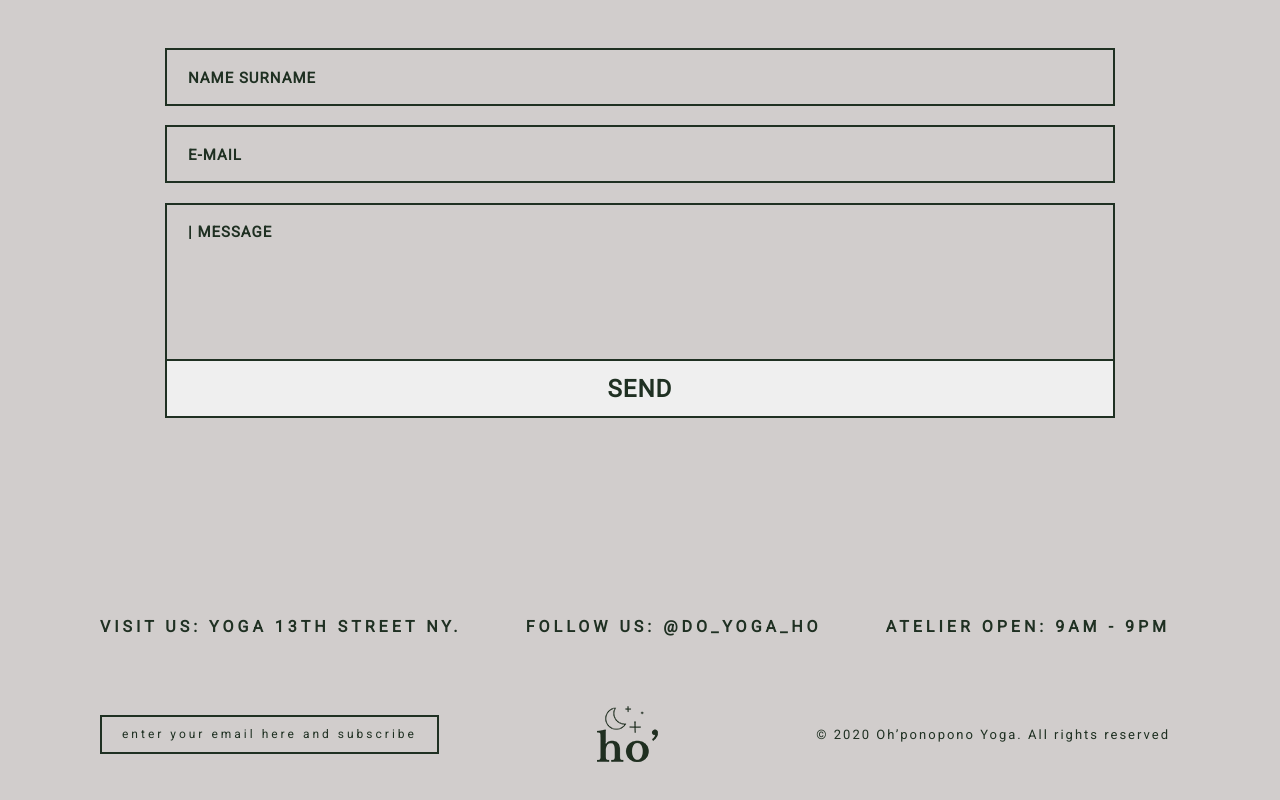
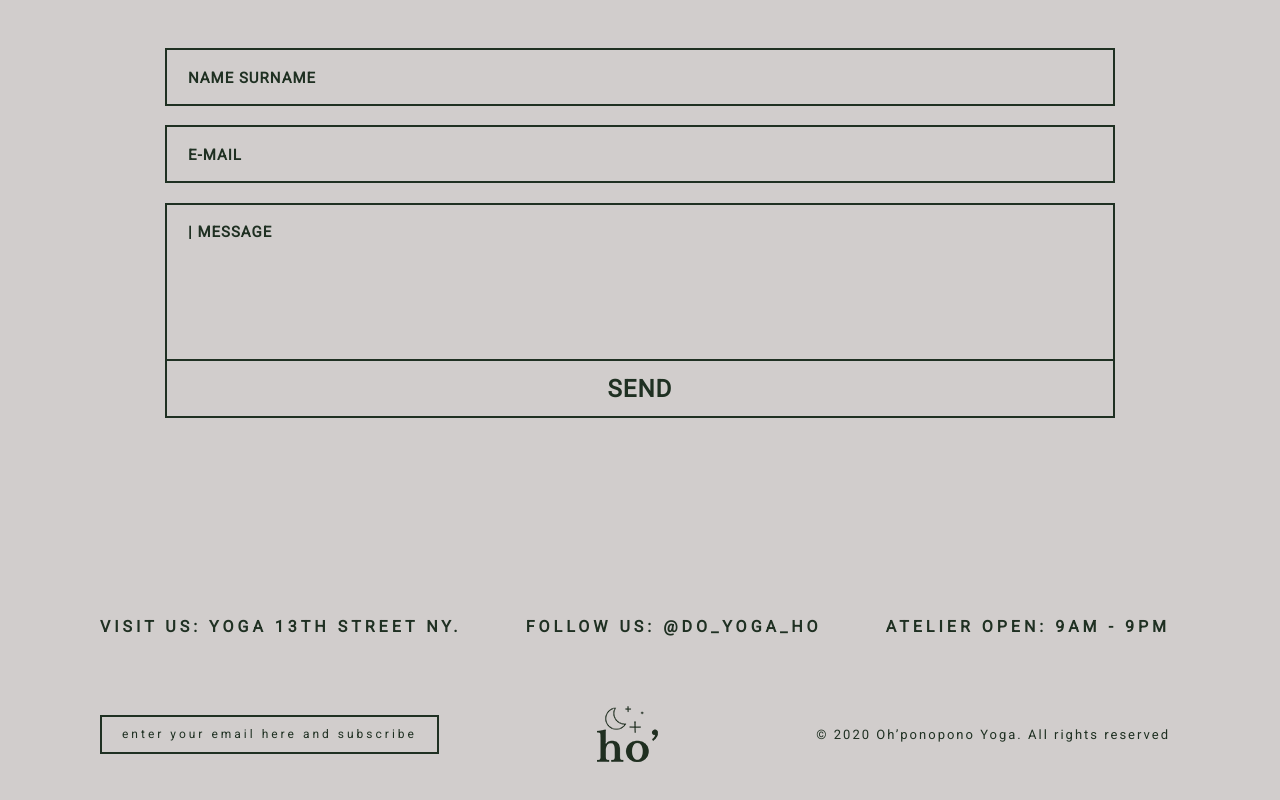
Before and after one commit to ArtemMartynow/ho, a Vue app: page / in a window 1280 px wide. Shown: the part 4095-4895 px from the top of the page. Built offline with nearby package versions, Linux system fonts and the light colour scheme.

Commit message:
corrected btns.css

```diff
--- a/src/assets/btns.css
+++ b/src/assets/btns.css
@@ -50,4 +50,6 @@
     font-weight: 700;
     font-family: 'Roboto', sans-serif;
     letter-spacing: 1px;
+    background: none;
+    cursor: pointer;
 }
```
